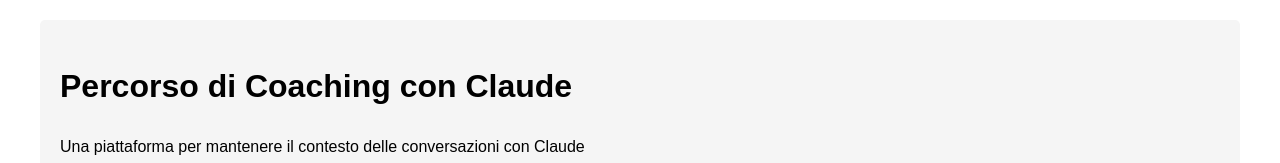
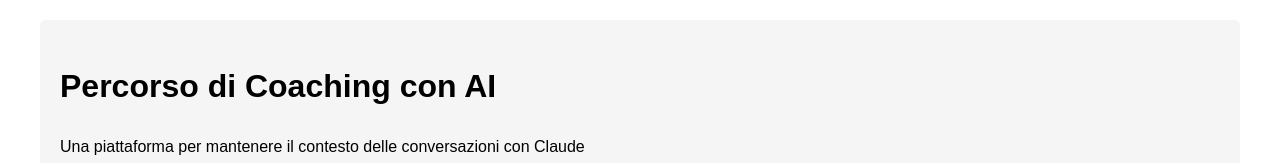
Before and after one commit to Theridel/coach, a plain HTML site: page index.html in a window 1280 px wide. Shown: the top 163 px of the page. Drawn offline with Linux system fonts and the light colour scheme.

Commit message:
Update index.html

```diff
--- a/index.html
+++ b/index.html
@@ -10,7 +10,7 @@
 
 <body>
     <header>
-        <h1>Percorso di Coaching con Claude</h1>
+        <h1>Percorso di Coaching con AI</h1>
         <p>Una piattaforma per mantenere il contesto delle conversazioni con Claude</p>
     </header>
 
```
